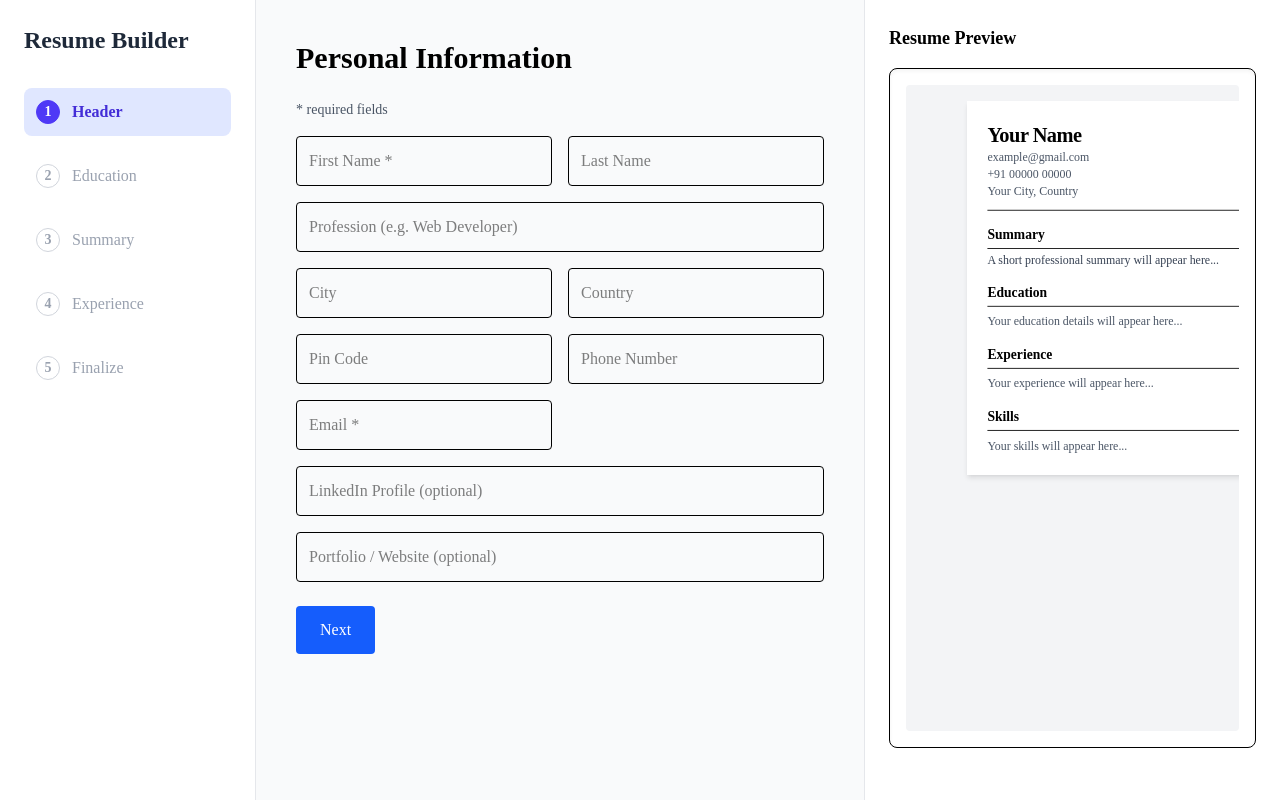
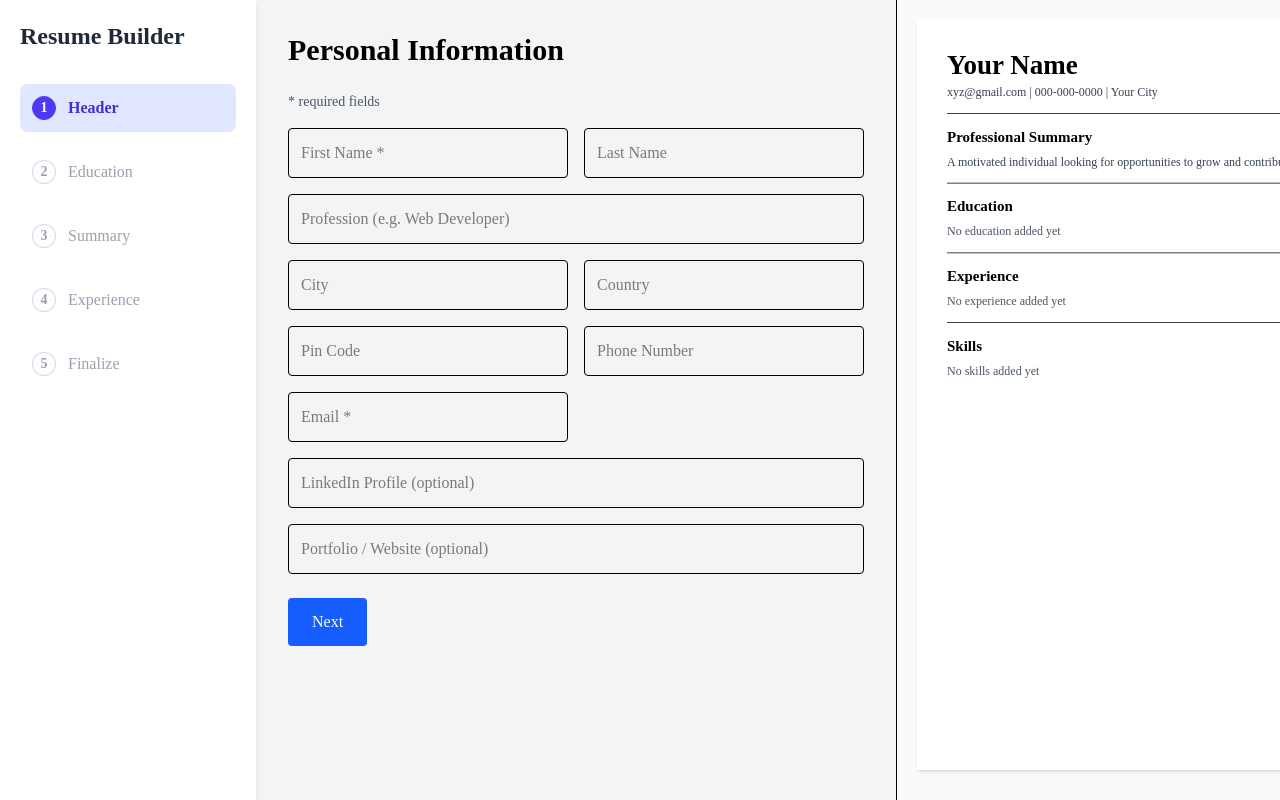
Before and after one commit to Nitesh47kumars/Resumify, a React (Vite) app: page /create/header in a window 1280 px wide. Built offline with nearby package versions, Linux system fonts and the light colour scheme.

Commit message:
add new Component | enhance ReesumePreview

```diff
--- a/src/Layout/CreateLayout.jsx
+++ b/src/Layout/CreateLayout.jsx
@@ -1,26 +1,27 @@
-import React from "react";
 import ResumePreview from "./ResumePreview";
-import StepTracker from "../Layout/StepTracker";
+import StepTracker from "./StepTracker";
 
-export default function CreateLayout({ children }) {
+const CreateLayout = ({ children }) => {
   return (
-    <div className="min-h-screen flex bg-gray-50">
+    <div className="flex w-full h-screen overflow-hidden bg-gray-100">
 
-     <aside className="w-64 min-h-screen bg-white border-r border-gray-200 p-6 flex flex-col">
+      {/* Sidebar */}
+      <div className="w-[20%] bg-white shadow-md p-5">
         <StepTracker />
-      </aside>
+      </div>
 
-      <main className="flex-1 p-10 overflow-y-auto">
+      {/* Form Page */}
+      <div className="w-[50%] p-8 overflow-y-auto">
         {children}
-      </main>
+      </div>
 
-      <aside className="hidden lg:block w-104 border-l border-gray-200 bg-white p-6">
-        <h3 className="text-lg font-semibold mb-4">Resume Preview</h3>
-        <div className="w-full h-[85vh] border rounded-lg shadow-inner p-4 bg-white">
-          <ResumePreview />
-        </div>
-      </aside>
+      {/* Live Preview */}
+      <div className="w-[30%] bg-gray-50 border-l p-5 overflow-y-auto">
+        <ResumePreview />
+      </div>
 
     </div>
   );
-}
+};
+
+export default CreateLayout;
--- a/src/Layout/ResumePreview.jsx
+++ b/src/Layout/ResumePreview.jsx
@@ -1,100 +1,14 @@
-import React from "react";
+import TemplatePreviewCanvas from "../Pages/Create/TemplatePreviewCanvas";
 import { useStep } from "../Context/StepContext";
 
-export default function ResumePreview() {
+const ResumePreview = () => {
   const { formData } = useStep();
 
-  const {
-    firstName,
-    lastName,
-    email,
-    phone,
-    address,
-    summary,
-    education = [],
-    experience = [],
-    skills = [],
-  } = formData;
-
   return (
-    <div className="w-full h-full bg-gray-100 p-4 overflow-y-auto rounded">
-      <div className="bg-white shadow-md mx-auto p-6 w-[600px] scale-[0.85] origin-top">
-
-        {/* HEADER */}
-        <header className="border-b pb-3 mb-4">
-          <h1 className="text-2xl font-bold tracking-tight">
-            {(firstName || lastName) ? `${firstName || ""} ${lastName || ""}` : "Your Name"}
-          </h1>
-
-          <p className="text-gray-600 text-sm">{email || "example@gmail.com"}</p>
-          <p className="text-gray-600 text-sm">{phone || "+91 00000 00000"}</p>
-          <p className="text-gray-600 text-sm">{address || "Your City, Country"}</p>
-        </header>
-
-        {/* SUMMARY */}
-        <section className="mb-4">
-          <h2 className="text-md font-semibold border-b pb-1 mb-1">Summary</h2>
-          <p className="text-gray-700 text-sm leading-snug whitespace-pre-line">
-            {summary || "A short professional summary will appear here..."}
-          </p>
-        </section>
-
-        {/* EDUCATION */}
-        <section className="mb-4">
-          <h2 className="text-md font-semibold border-b pb-1 mb-2">Education</h2>
-
-          {education.length ? (
-            education.map((edu, i) => (
-              <div key={i} className="mb-2">
-                <p className="font-semibold text-sm">{edu.degree || "Degree Name"}</p>
-                <p className="text-gray-700 text-sm">{edu.school || "School / College"}</p>
-                <p className="text-gray-500 text-xs">
-                  {edu.startYear || "Start"} - {edu.endYear || "End"}
-                </p>
-              </div>
-            ))
-          ) : (
-            <p className="text-gray-600 text-sm">Your education details will appear here...</p>
-          )}
-        </section>
-
-        {/* EXPERIENCE */}
-        <section className="mb-4">
-          <h2 className="text-md font-semibold border-b pb-1 mb-2">Experience</h2>
-
-          {experience.length ? (
-            experience.map((exp, i) => (
-              <div key={i} className="mb-3">
-                <p className="font-semibold text-sm">
-                  {exp.position || "Job Role"} — {exp.company || "Company Name"}
-                </p>
-                <p className="text-gray-500 text-xs">
-                  {exp.startDate || "Start"} - {exp.endDate || "End"}
-                </p>
-                <p className="text-gray-700 text-sm whitespace-pre-line">
-                  {exp.details || "Experience description will appear here..."}
-                </p>
-              </div>
-            ))
-          ) : (
-            <p className="text-gray-600 text-sm">Your experience will appear here...</p>
-          )}
-        </section>
-
-        {/* SKILLS */}
-        <section>
-          <h2 className="text-md font-semibold border-b pb-1 mb-2">Skills</h2>
-
-          {skills.length ? (
-            <ul className="list-disc ml-5 text-sm text-gray-700">
-              {skills.map((item, i) => <li key={i}>{item}</li>)}
-            </ul>
-          ) : (
-            <p className="text-gray-600 text-sm">Your skills will appear here...</p>
-          )}
-        </section>
-
-      </div>
+    <div className="scale-75 origin-top-left pointer-events-none">
+      <TemplatePreviewCanvas data={formData} />
     </div>
   );
-}
+};
+
+export default ResumePreview;
--- /dev/null
+++ b/src/Pages/Create/TemplatePreviewCanvas.jsx
@@ -0,0 +1,94 @@
+const TemplatePreviewCanvas = ({ data }) => {
+    const {
+      firstName,
+      lastName,
+      email,
+      phone,
+      address,
+      summary,
+      education,
+      experience,
+      skills
+    } = data;
+
+    return (
+      <div className="w-[800px] min-h-[1000px] bg-white shadow-md p-10 mx-auto text-black">
+
+        {/* HEADER */}
+        <h1 className="text-4xl font-bold">
+          {(firstName || "Your") + " " + (lastName || "Name")}
+        </h1>
+
+        <p className="text-gray-700 mt-1">
+          {email || "xyz@gmail.com"} | {phone || "000-000-0000"} | {address || "Your City"}
+        </p>
+
+        <hr className="my-4" />
+
+        {/* SUMMARY */}
+        <section>
+          <h2 className="text-xl font-semibold mb-2">Professional Summary</h2>
+          <p className="text-gray-700">
+            {summary || "A motivated individual looking for opportunities to grow and contribute effectively."}
+          </p>
+        </section>
+
+        <hr className="my-4" />
+
+        {/* EDUCATION */}
+        <section>
+          <h2 className="text-xl font-semibold mb-2">Education</h2>
+
+          {education.length === 0 ? (
+            <p className="text-gray-600">No education added yet</p>
+          ) : (
+            education.map((edu, index) => (
+              <div key={index} className="mb-2">
+                <p className="font-bold">{edu.degree}</p>
+                <p className="text-sm">{edu.school}</p>
+                <p className="text-sm text-gray-600">{edu.start} - {edu.end}</p>
+              </div>
+            ))
+          )}
+        </section>
+
+        <hr className="my-4" />
+
+        {/* EXPERIENCE */}
+        <section>
+          <h2 className="text-xl font-semibold mb-2">Experience</h2>
+
+          {experience.length === 0 ? (
+            <p className="text-gray-600">No experience added yet</p>
+          ) : (
+            experience.map((exp, index) => (
+              <div key={index} className="mb-3">
+                <p className="font-bold">{exp.position}</p>
+                <p className="text-sm">{exp.company}</p>
+                <p className="text-sm text-gray-600">{exp.start} - {exp.end}</p>
+                <p className="text-gray-700">{exp.description}</p>
+              </div>
+            ))
+          )}
+        </section>
+
+        <hr className="my-4" />
+
+        {/* SKILLS */}
+        <section>
+          <h2 className="text-xl font-semibold mb-2">Skills</h2>
+
+          {skills.length === 0 ? (
+            <p className="text-gray-600">No skills added yet</p>
+          ) : (
+            <ul className="list-disc ml-6 text-gray-700">
+              {skills.map((s, i) => <li key={i}>{s}</li>)}
+            </ul>
+          )}
+        </section>
+
+      </div>
+    );
+  };
+
+  export default TemplatePreviewCanvas;
```
